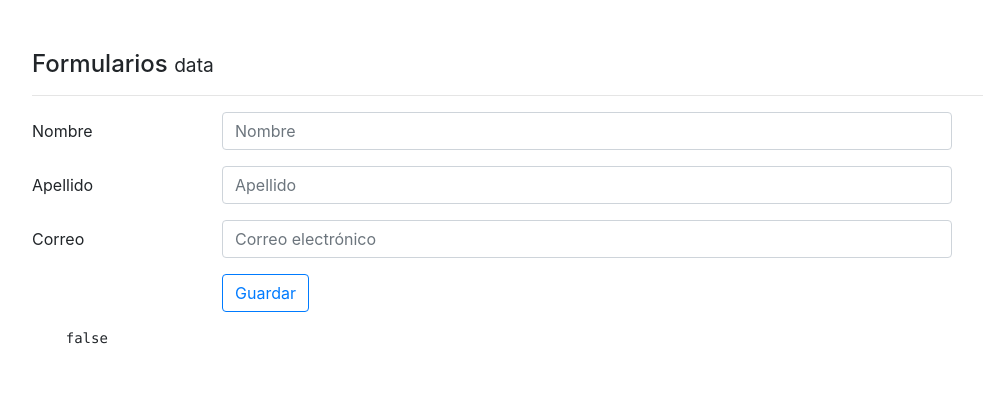
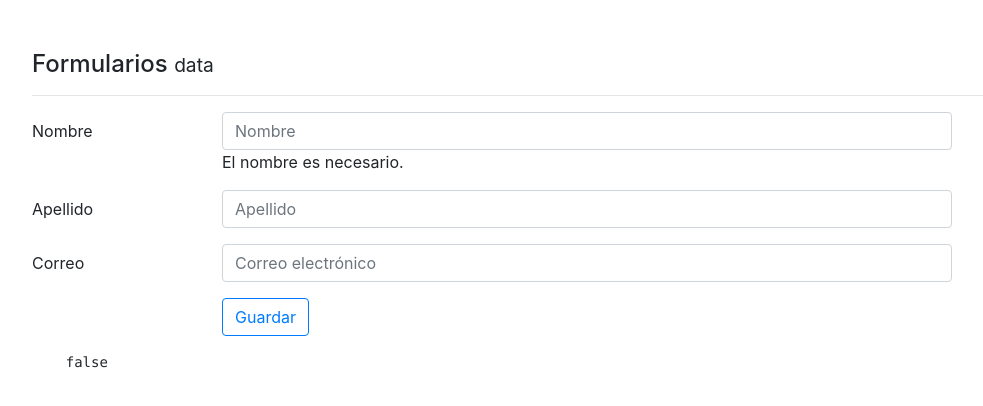
Before and after one commit to sebasvalencia/Angular7Formularios, an Angular app: page / in a window 1280 px wide. Shown: the top 406 px of the page, without its empty margins (53-1036 px from the left). Built offline with nearby package versions, Linux system fonts and the light colour scheme.

Commit message:
Septima app en Angular - Formularios - se enlaza inputs a propiedades del formGroup y vcalidaciones

```diff
--- a/src/app/components/data/data.component.html
+++ b/src/app/components/data/data.component.html
@@ -6,13 +6,25 @@
 
   <div>
 
-    <div class="form-group row">
+    <div class="form-group row" [ngClass]="{ 'has-danger': !forma.get('nombre').valid }">
       <label class="col-2 col-form-label">Nombre</label>
       <div class="col-8">
 
         <input class="form-control" type="text" placeholder="Nombre" formControlName="nombre">
+
+        <div *ngIf="forma.controls['nombre'].errors?.required" class="form-control-feedback">
+          El nombre es necesario.
+        </div>
+
+        <div *ngIf="forma.controls['nombre'].errors?.minlength" class="form-control-feedback">
+          Por lo menos 3 caracteres.
+        </div>
+
       </div>
     </div>
+
+
+
 
     <div class="form-group row">
       <label class="col-2 col-form-label">Apellido</label>
@@ -21,6 +33,9 @@
         <input class="form-control" type="text" placeholder="Apellido" formControlName="apellido">
       </div>
     </div>
+
+
+
 
   </div>
 
--- a/src/app/components/data/data.component.ts
+++ b/src/app/components/data/data.component.ts
@@ -17,7 +17,7 @@ export class DataComponent implements OnInit {
 
     this.forma = new FormGroup({
       //'nombre':new FormControl('Sebas'),
-      'nombre': new FormControl('', Validators.required),
+      'nombre': new FormControl('', [Validators.required, Validators.minLength(3)]),
       'apellido': new FormControl('', Validators.required),
       'correo': new FormControl('', [Validators.required,
                                      Validators.pattern("[a-z0-9._%+-]+@[a-z0-9.-]+\.[a-z]{2,3}$")
```
